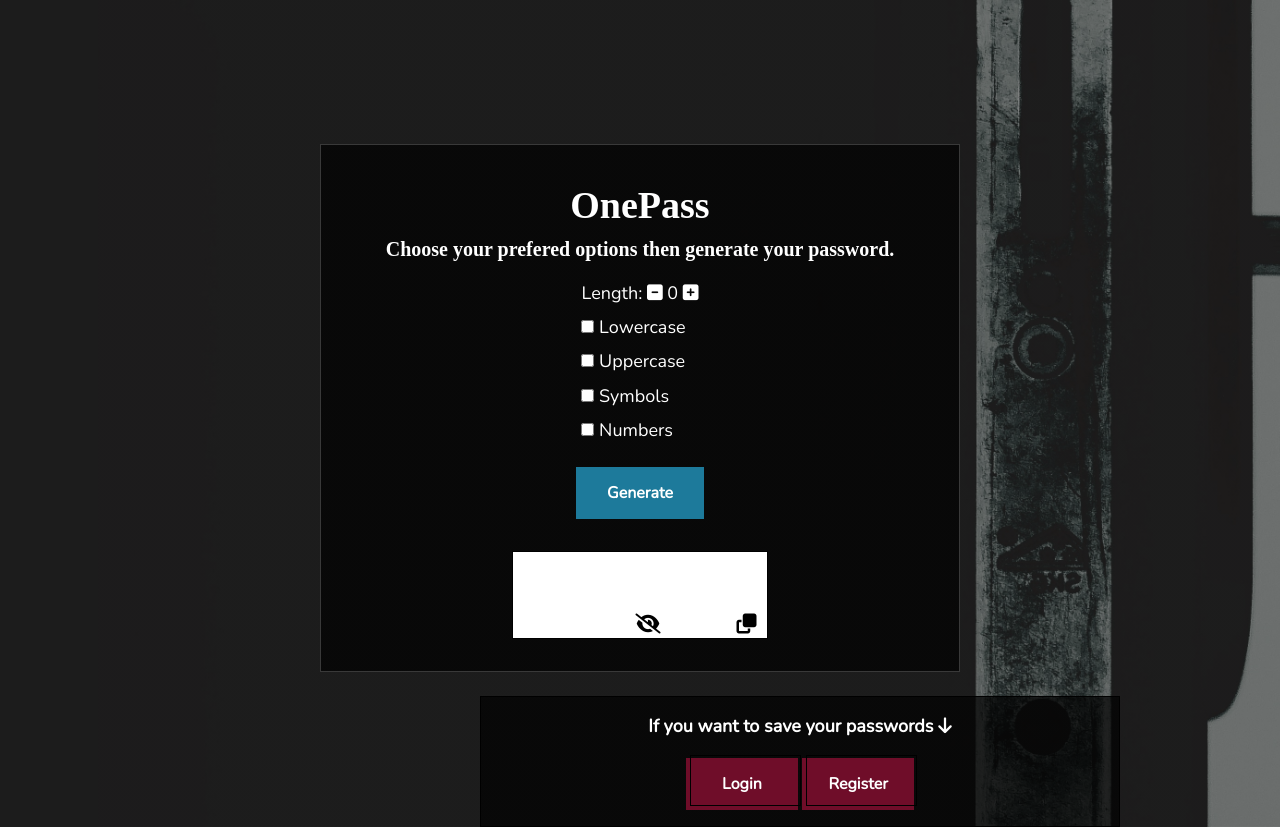
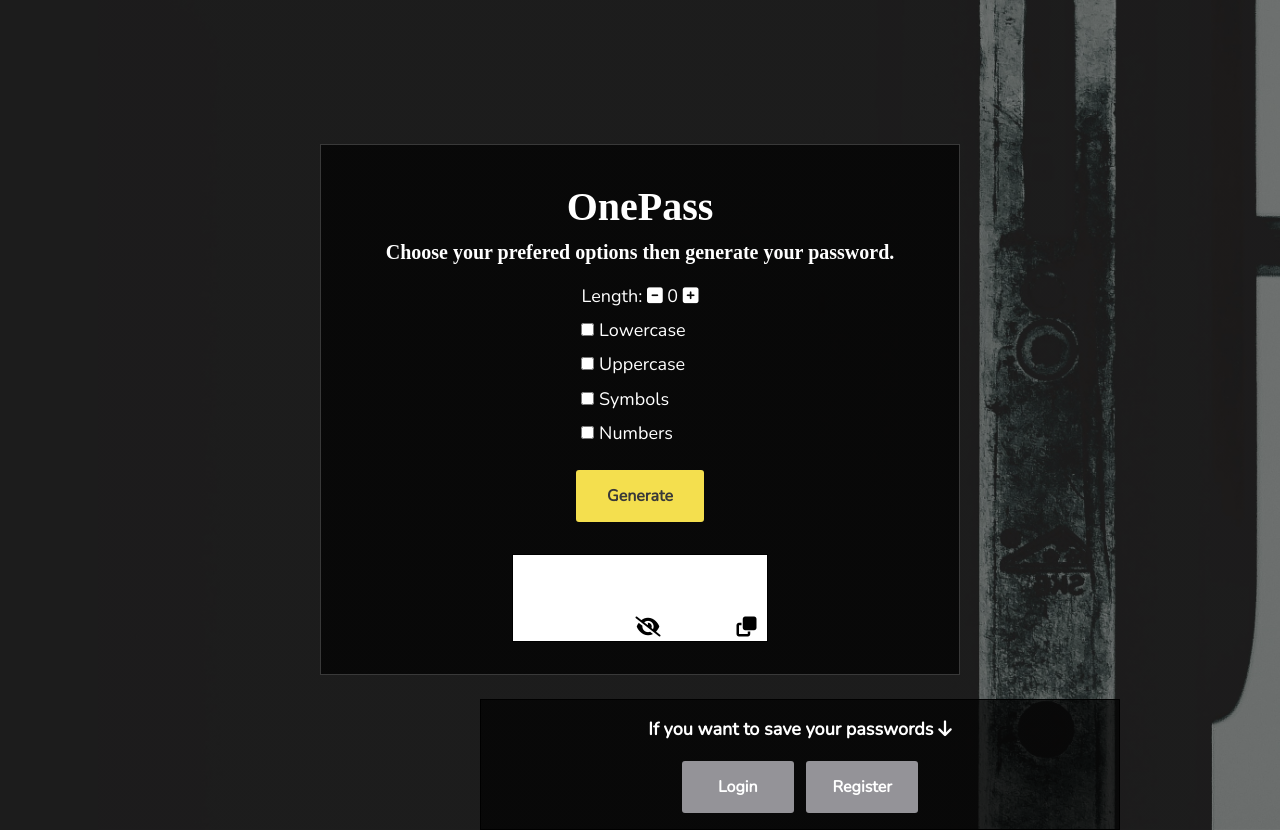
Before and after one commit to Purpleknife/OnePass, a React (Create React App) app in the folder front-end/: page / in a window 1280 px wide. Built offline with nearby package versions, Linux system fonts and the light colour scheme; a web font is replaced by a local one.

Commit message:
Change the colors of the buttons.

```diff
--- a/front-end/src/components/GeneratePass.js
+++ b/front-end/src/components/GeneratePass.js
@@ -154,7 +154,7 @@ const GeneratePass = (props) => {
         </span>
       </div>
 
-      <button onClick={handleSubmit} className='generate_btn'>Generate</button>
+      <button onClick={handleSubmit} className='generate_btn'>Generate </button>
 
       <div className='generated_pass'>
         <input
--- a/front-end/src/components/GeneratePass.scss
+++ b/front-end/src/components/GeneratePass.scss
@@ -28,7 +28,7 @@
       font-size: 20px;
     }
     .logo {
-      font-size: 38px;
+      font-size: 40px;
     }
   }
 
@@ -57,7 +57,7 @@
     background-color: $third-color;
     border: 0 solid #E5E7EB;
     box-sizing: border-box;
-    color: white;
+    color: $primary-color;
     display: flex;
     font-weight: 700;
     justify-content: center;
@@ -75,6 +75,7 @@
     user-select: none;
     -webkit-user-select: none;
     touch-action: manipulation;
+    border-radius: 3px;
   }
 
   .generate_btn:focus {
--- a/front-end/src/components/LandingPage.js
+++ b/front-end/src/components/LandingPage.js
@@ -34,7 +34,7 @@ const LandingPage = (props) => {
             Login
           </Button>
           <Login user={props.user} setUser={props.setUser} handleClose={handleLoginClose} show={showLogin}/>
-          &nbsp;
+          &nbsp;&nbsp;&nbsp;
           <Button className='login' onClick={handleRegisterShow}>
             Register
           </Button>
--- a/front-end/src/components/LandingPage.scss
+++ b/front-end/src/components/LandingPage.scss
@@ -69,27 +69,28 @@
   user-select: none;
   -webkit-user-select: none;
   touch-action: manipulation;
-  border-radius: none;
+  //border-radius: none;
+  border-radius: 3px !important;
 }
 
 .login:focus {
   outline: 0;
 }
 
-.login:after {
-  content: '';
-  position: absolute;
-  border: 1px solid #000000;
-  bottom: 4px;
-  left: 4px;
-  width: calc(100% - 1px);
-  height: calc(100% - 1px);
-}
+// .login:after {
+//   content: '';
+//   position: absolute;
+//   border: 1px solid #000000;
+//   bottom: 4px;
+//   left: 4px;
+//   width: calc(100% - 1px);
+//   height: calc(100% - 1px);
+// }
 
-.login:hover:after {
-  bottom: 2px;
-  left: 2px;
-}
+// .login:hover:after {
+//   bottom: 2px;
+//   left: 2px;
+// }
 
 .login:hover {
   background-color: $other-color;
--- a/front-end/src/styles/_variables.scss
+++ b/front-end/src/styles/_variables.scss
@@ -7,5 +7,5 @@ $third-font: 'Nunito', sans-serif;
 
 $primary-color: #393939;
 $secondary-color: #dae0de;
-$third-color: #1d7a9b;
-$other-color: #6f0d29;
+$third-color: #F4DF4EFF;
+$other-color: #949398FF;
```
